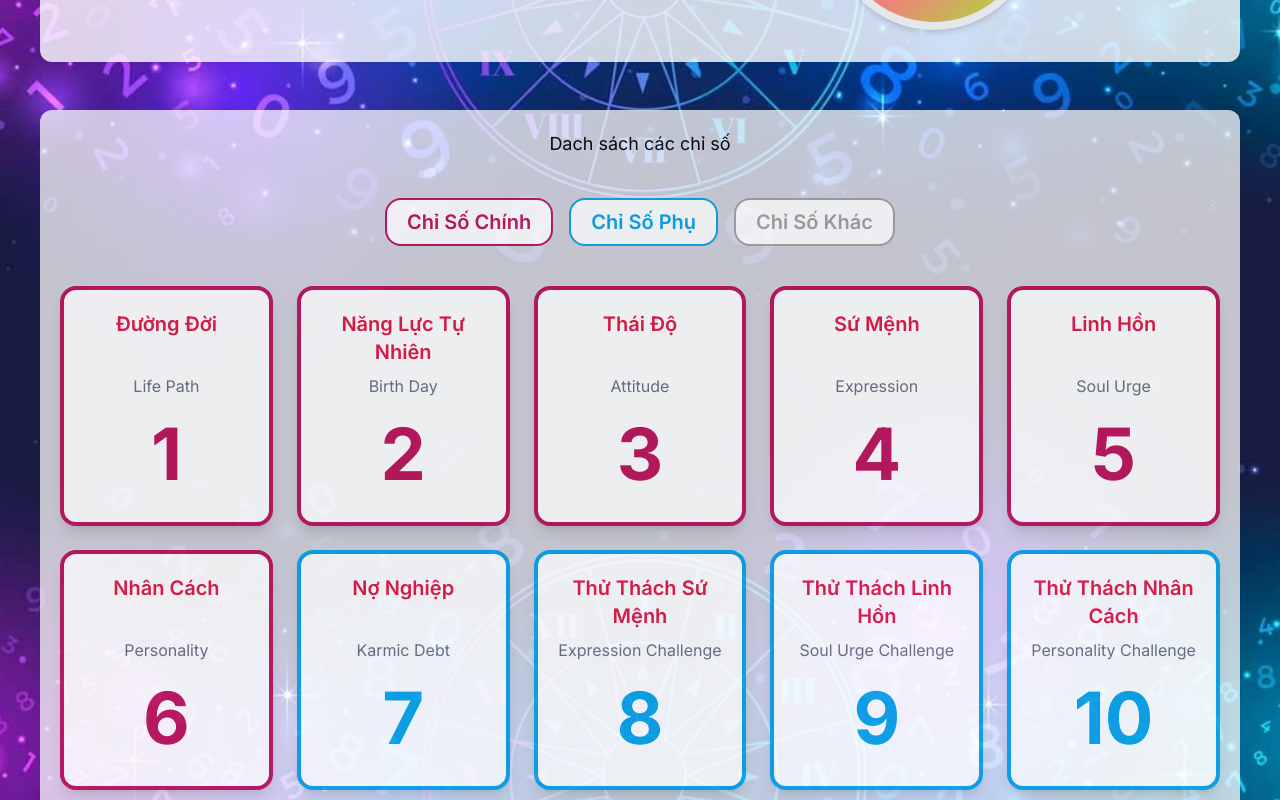
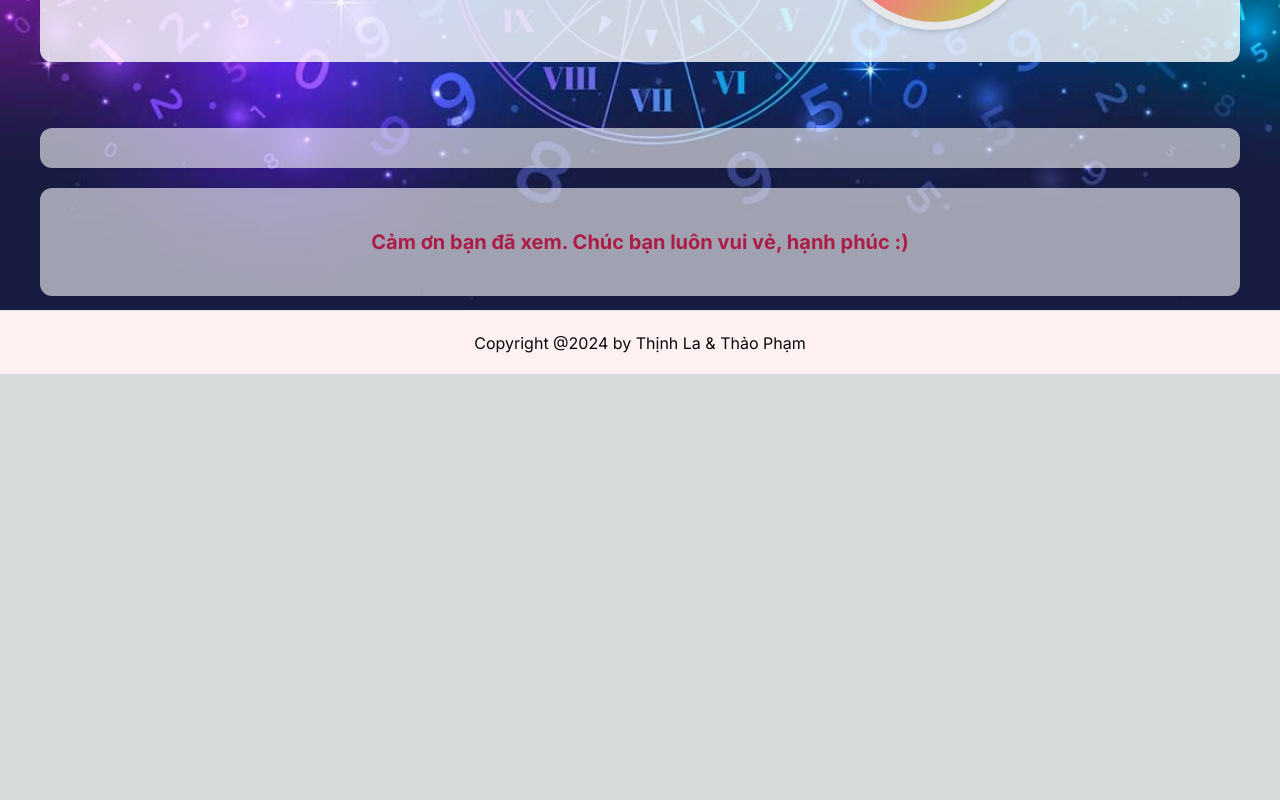
Before and after one commit to LaThinh/thansohoc, a Next.js app: page /analyze-name in a window 1280 px wide. Shown: the part 540-1340 px from the top of the page. After the commit the page ends 914 px from the top, so only its background shows below. Built offline with nearby package versions, Linux system fonts and the light colour scheme.

Commit message:
Update Calc All Indexs

```diff
--- a/app/analyze-name/page.tsx
+++ b/app/analyze-name/page.tsx
@@ -1,4 +1,5 @@
 "use client";
+import { getAllIndexes } from "@/api/allIndexes";
 //import FormCard from "@/components/FormCard";
 //import FormInfo from "@/components/FormInfo";
 import NumberAnimation from "@/components/NumberAnimation";
@@ -19,6 +20,7 @@ import { useSpring, animated } from "@react-spring/web";
 import dynamic from "next/dynamic";
 import { useSearchParams } from "next/navigation";
 import React, { memo, useEffect, useState } from "react";
+import { INumerologyIndex } from "../interfaces";
 
 const getDescription = (number: number) => {
   const descFilter = DataSoChuDao.filter((item) => {
@@ -38,6 +40,8 @@ function NumerologyByName() {
   const [loading, setLoading] = useState<boolean>();
   const [mainNumber, setMainNumber] = useState<IMainNumber>();
 
+  const [resultIndexs, setResultIndexes] = useState<INumerologyIndex[]>([]);
+
   const styleDesc = useSpring({
     from: { opacity: 0, top: 100 },
     to: { opacity: 1, top: 0 },
@@ -55,6 +59,11 @@ function NumerologyByName() {
 
     if (birthday && birthday != null) {
       calcNumber(birthday);
+    }
+
+    if (fullName && birthday) {
+      const results = getAllIndexes(fullName, birthday);
+      setResultIndexes(results);
     }
   }, [birthday, loading]);
 
@@ -144,7 +153,16 @@ function NumerologyByName() {
             className="number-description relative w-full p-5 bg-white/80 dark:bg-slate-500/80 rounded-xl shadow-sm text-lg"
             style={styleDesc}
           >
-            <IndexList />
+            <IndexList indexList={resultIndexs} />
+          </animated.div>
+
+          <animated.div
+            className="number-description relative w-full p-5 bg-white/80 dark:bg-slate-500/80 rounded-xl shadow-sm text-lg"
+            style={styleDesc}
+          >
+            <h5 className="text-lg lg:text-xl text-primary font-bold flex items-center justify-center p-5">
+              Cảm ơn bạn đã xem. Chúc bạn luôn vui vẻ, hạnh phúc :){" "}
+            </h5>
           </animated.div>
         </div>
       </div>
--- a/components/layout/Footer.tsx
+++ b/components/layout/Footer.tsx
@@ -4,7 +4,7 @@ function Footer() {
   return (
     <footer className="footer relative z-30 bg-primary-foreground border-t py-3 px-5 lg:py-5 h-[64px] flex flex-col justify-center">
       <div className="footer-container container text-center">
-        Copyright @2024 by Thần Số Học
+        Copyright @2024 by Thịnh La & Thảo Phạm
       </div>
     </footer>
   );
--- a/components/numerology/IndexList.tsx
+++ b/components/numerology/IndexList.tsx
@@ -44,15 +44,15 @@ function IndexList({ indexList }: { indexList?: INumerologyIndex[] }) {
                 <Link
                   href={`/numIndex/${item.name}/${item?.value || item.id}`}
                   className={`index-item rounded-2xl shadow-lg
-                bg-white hover:bg-slate-100 p-5 flex flex-col gap-2
-                aspect-square box-border items-center text-center border-4 ${borderColor} `}
+                bg-white hover:bg-slate-100 p-3 flex flex-col gap-1
+                aspect-square box-border items-center justify-between text-center border-4 ${borderColor} `}
                   key={index}
                   title={`Xem chi tiết Chỉ số ${item.title_vn} giá trị ${
                     item?.value || item.id
                   }`}
                 >
                   <h4
-                    className={`text-xl h-14 flex font-semibold text-primary  ${textColor} line-clamp-2 capitalize dark:text-slate-700`}
+                    className={`text-xl max-h-14 flex font-semibold text-primary  ${textColor} line-clamp-2 capitalize dark:text-slate-700`}
                   >
                     {item.title_vn}
                   </h4>
@@ -60,7 +60,7 @@ function IndexList({ indexList }: { indexList?: INumerologyIndex[] }) {
                     {item?.title_en}
                   </h5>
                   <p
-                    className={`text-7xl flex flex-1 items-center justify-center font-bold p-3 ${textColor}`}
+                    className={`text-7xl flex flex-1 items-end justify-center font-bold p-3 ${textColor}`}
                   >
                     {item?.value || item.id}
                   </p>
```
